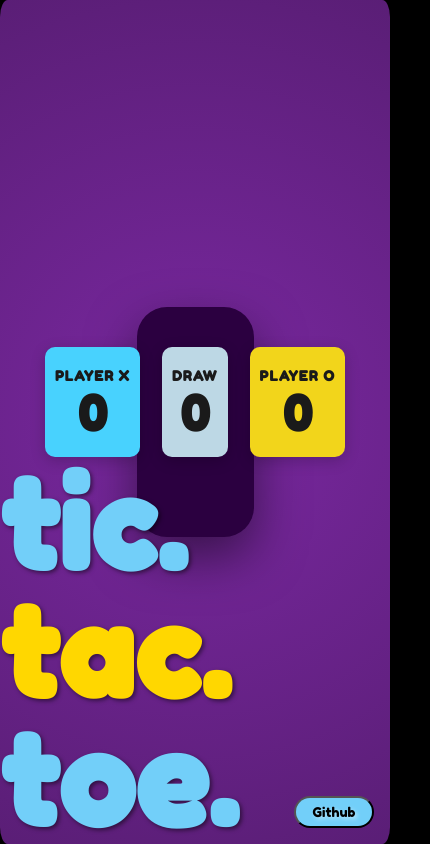
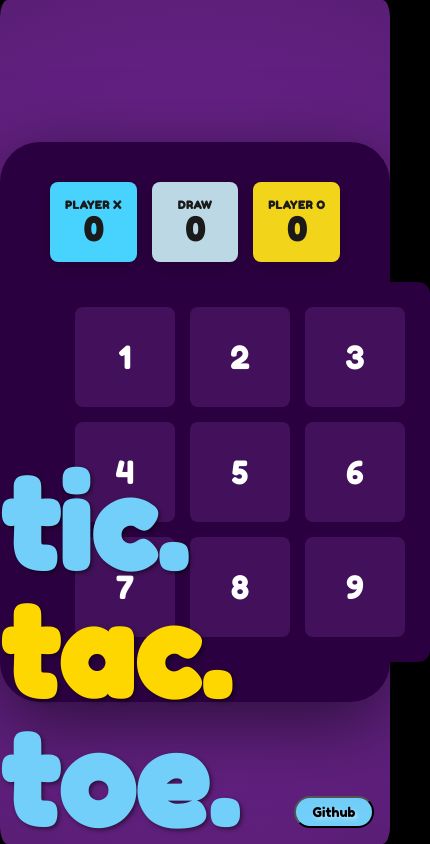
Before and after one commit to hkumar3b/Tic-Tac-Toe, a React (Vite) app: page / in a window 390 px wide. Shown: the whole page, 430 px wide, since content can reach past the window. Built offline with nearby package versions, Linux system fonts and the light colour scheme.

Commit message:
feat: add PlayArea component to Board and update styling for responsive layout

```diff
--- a/src/Board.tsx
+++ b/src/Board.tsx
@@ -1,9 +1,11 @@
+import { PlayArea } from "./PlayArea";
 import { PlayerNavBar } from "./PlayerNavBar";
 
 export const Board=()=>{
     return(
         <div className="board">
             <PlayerNavBar/>
+            <PlayArea/>
         </div>
     );
 }
--- a/src/PlayArea.tsx
+++ b/src/PlayArea.tsx
@@ -0,0 +1,11 @@
+export const PlayArea = () => {
+  return (
+    <div className="play-area">
+      {[...Array(9)].map((_, i) => (
+        <button key={i} className="square">
+          {i+1}
+        </button>
+      ))}
+    </div>
+  );
+};
--- a/src/index.css
+++ b/src/index.css
@@ -91,18 +91,18 @@ body {
 }
 
 .board {
-  width: 30vw;
-  max-width: 844px;
-  max-height: 85vh;
+  width: 100%;
+  max-width: 500px;
   aspect-ratio: 844 / 977;
   background-color: #2B0040;
-  border-radius: 30px;
-  box-shadow: 0 20px 50px rgba(0, 0, 0, 0.5);
+  border-radius: 40px;
+  box-shadow: 0 20px 80px rgba(0, 0, 0, 0.6);
   display: flex;
   flex-direction: column;
   align-items: center;
   position: relative;
-  padding: 40px;
+  padding: 40px 50px;
+  box-sizing: border-box;
   z-index: 1;
 }
 .player-nav-bar {
@@ -110,28 +110,28 @@ body {
   flex-direction: row;
   align-items: center;
   justify-content: center;
-  gap: 22px;
+  gap: 15px;
   width: 100%;
-  max-width: 509px;
-  margin: 0 0 40px 0;
+  max-width: 400px;
+  margin: 0 0 20px 0;
   padding: 0;
 }
 
 .player, .draw {
-  width: 155px;
-  height: 110px;
+  width: 110px;
+  height: 80px;
   display: flex;
   flex-direction: column;
   align-items: center;
   justify-content: center;
-  border-radius: 10px;
-  padding: 10px; /* Reduced horizontal padding to prevent text wrap */
+  border-radius: 8px;
+  padding: 8px;
   color: #1A1A1A;
   font-family: var(--font-family);
   box-shadow: 0 4px 15px rgba(0, 0, 0, 0.2);
   transition: transform 0.2s ease;
-  gap: 5px;
-  white-space: nowrap; /* Ensure text stays on one line */
+  gap: 2px;
+  white-space: nowrap;
 }
 
 .player:hover, .draw:hover {
@@ -151,15 +151,15 @@ body {
 }
 
 .player-name, .draw p:first-child {
-  font-size: 14px;
+  font-size: 11px;
   font-weight: 700;
-  letter-spacing: 1px;
+  letter-spacing: 0.5px;
   margin: 0;
   text-transform: uppercase;
 }
 
 .player-score, .draw p:last-child {
-  font-size: 48px; /* Increased to fill the box better */
+  font-size: 32px;
   font-weight: 700;
   line-height: 1;
   margin: 0;
@@ -168,3 +168,40 @@ body {
 .draw p {
   margin: 0;
 }
+.play-area {
+  display: grid;
+  grid-template-columns: repeat(3, 100px);
+  grid-template-rows: repeat(3, 100px);
+  gap: 15px;
+  background-color: #2B0040;
+  padding: 25px;
+  border-radius: 12px;
+  width: fit-content;
+  box-sizing: border-box;
+  margin: 0 auto;
+}
+
+.square {
+  width: 100px;
+  height: 100px;
+  background-color: #43115B;
+  border: none;
+  border-radius: 8px;
+  cursor: pointer;
+  transition: all 0.2s ease;
+  display: flex;
+  align-items: center;
+  justify-content: center;
+  font-family: var(--font-family);
+  font-size: 2rem;
+  color: var(--text-color);
+}
+
+.square:hover {
+  background-color: #5A1E76;
+  transform: scale(1.02);
+}
+
+.square:active {
+  transform: scale(0.95);
+}
```
